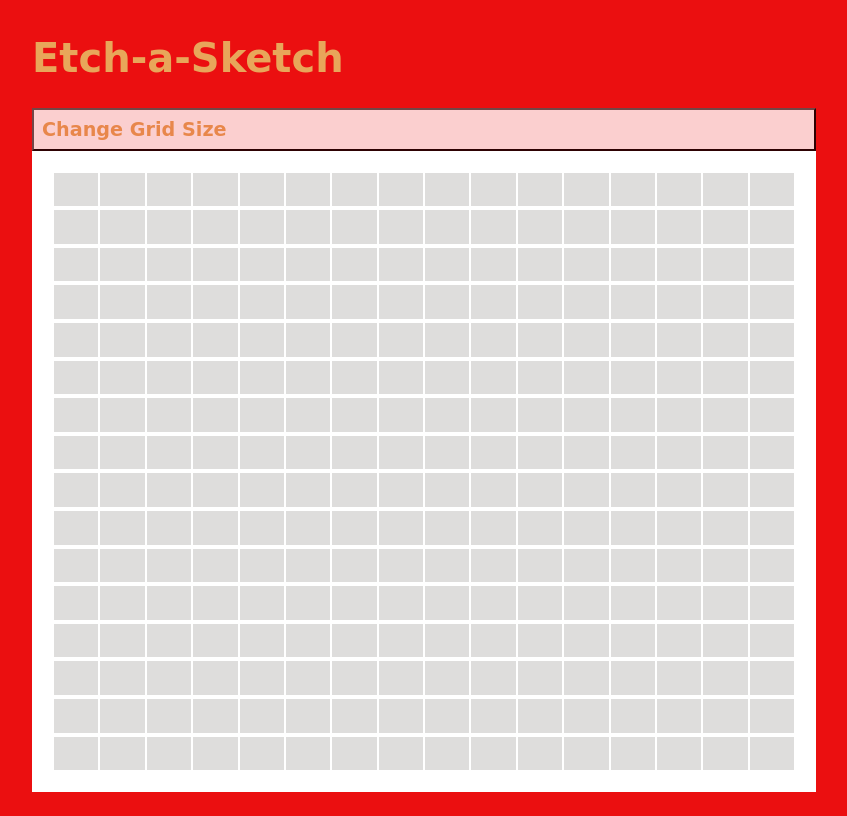
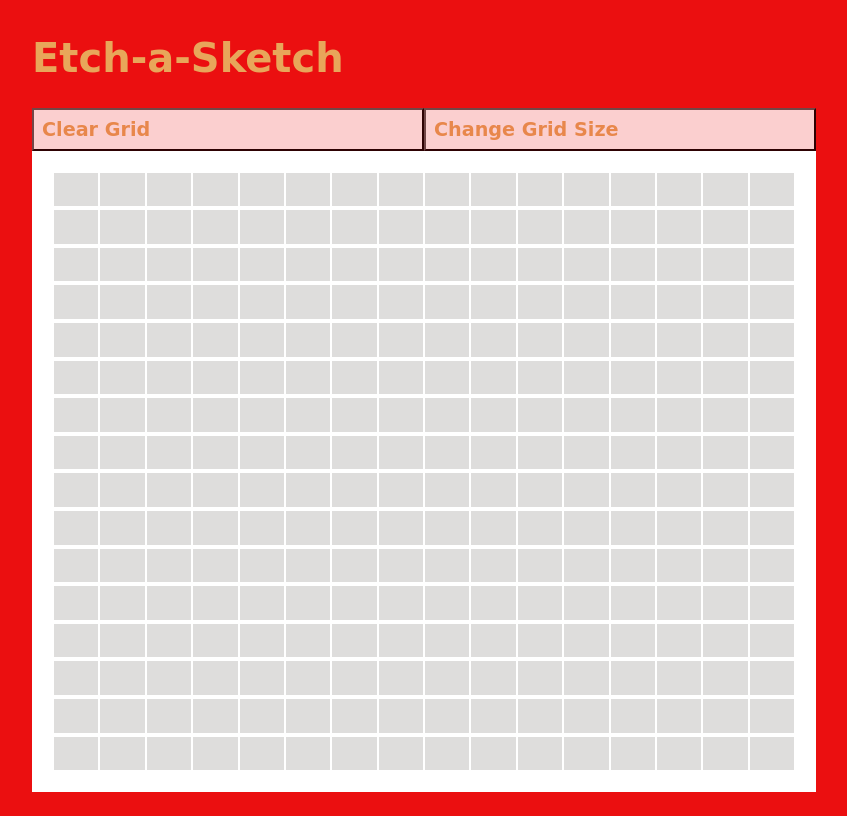
Before and after one commit to j-973/odin-etchasketch, a plain HTML site: page index.html in a window 1280 px wide. Shown: the whole page, without its empty margins (224-1071 px from the left). Drawn offline with Linux system fonts and the light colour scheme; a web font is replaced by a local one.

Commit message:
added function clearGrid() to remove backgroundColor of all grid cells on button click. Put both buttons in a buttonContainer div styled so they are side by side

```diff
--- a/script.js
+++ b/script.js
@@ -1,4 +1,4 @@
-//page wrapper, button, and gridContainer of divs
+//PAGE ELEMENTS
 let wrapper = document.createElement('div');
 wrapper.setAttribute('id', 'wrapper');
 document.body.appendChild(wrapper);
@@ -8,9 +8,18 @@ title.setAttribute('id', 'title');
 wrapper.appendChild(title);
 title.textContent = 'Etch-a-Sketch';
 
+let buttonsContainer = document.createElement('div');
+buttonsContainer.setAttribute('id', 'buttonsContainer');
+wrapper.appendChild(buttonsContainer);
+
+let btnClearGrid = document.createElement('button');
+btnClearGrid.setAttribute('id', 'btnClearGrid');
+buttonsContainer.appendChild(btnClearGrid);
+btnClearGrid.textContent = 'Clear Grid';
+
 let btnNewGrid = document.createElement('button');
 btnNewGrid.setAttribute('id', 'btnNewGrid');
-wrapper.appendChild(btnNewGrid);
+buttonsContainer.appendChild(btnNewGrid);
 btnNewGrid.textContent = 'Change Grid Size';
 
 createGridContainer = () => {
@@ -24,6 +33,12 @@ removeExistingGrid = () => {
     gridContainer.remove();
   }
 }
+clearGrid = () => {
+  let cell = document.querySelectorAll('.cell');
+  cell.forEach(cell => {
+    cell.style.backgroundColor = null;
+  });
+}
 changeGridNum = (newGridNum) => {
   //if user input is blank, or is NaN = not a number, or is not between 1-100, prompt them again. trim removes extra spaces from either side of user's input
  while (newGridNum === '' || isNaN(newGridNum) || newGridNum < 1 || newGridNum > 100) {
@@ -35,6 +50,7 @@ changeGridNum = (newGridNum) => {
   return newGridNum;
 }
 
+btnClearGrid.addEventListener('click', clearGrid);
 btnNewGrid.addEventListener('click', changeGridNum);
 
 createGrid = (gridNum) => {
--- a/style.css
+++ b/style.css
@@ -23,6 +23,7 @@ h1 {
 button {
     display: flex;
     flex-direction: column;
+    flex: 1 1 0;
     opacity: 0.8;
     padding: 0.5rem;
     outline: none;
@@ -40,6 +41,11 @@ button {
     flex: 0 0 98vh;
     max-height: 98vh;
     max-width: 98vw;
+}
+
+#buttonsContainer {
+    display: flex;
+    flex-direction: row;
 }
 
 #gridContainer {
```
